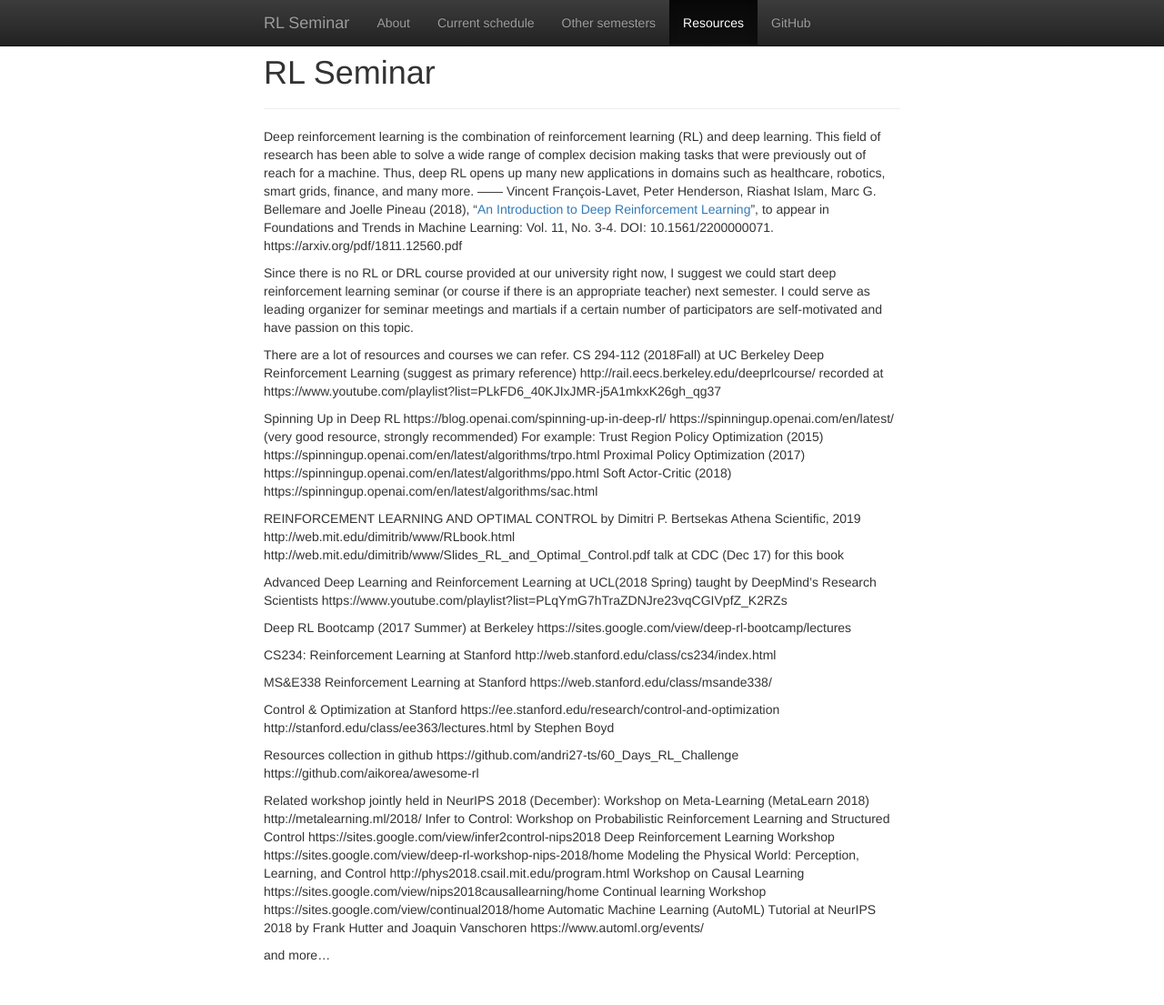
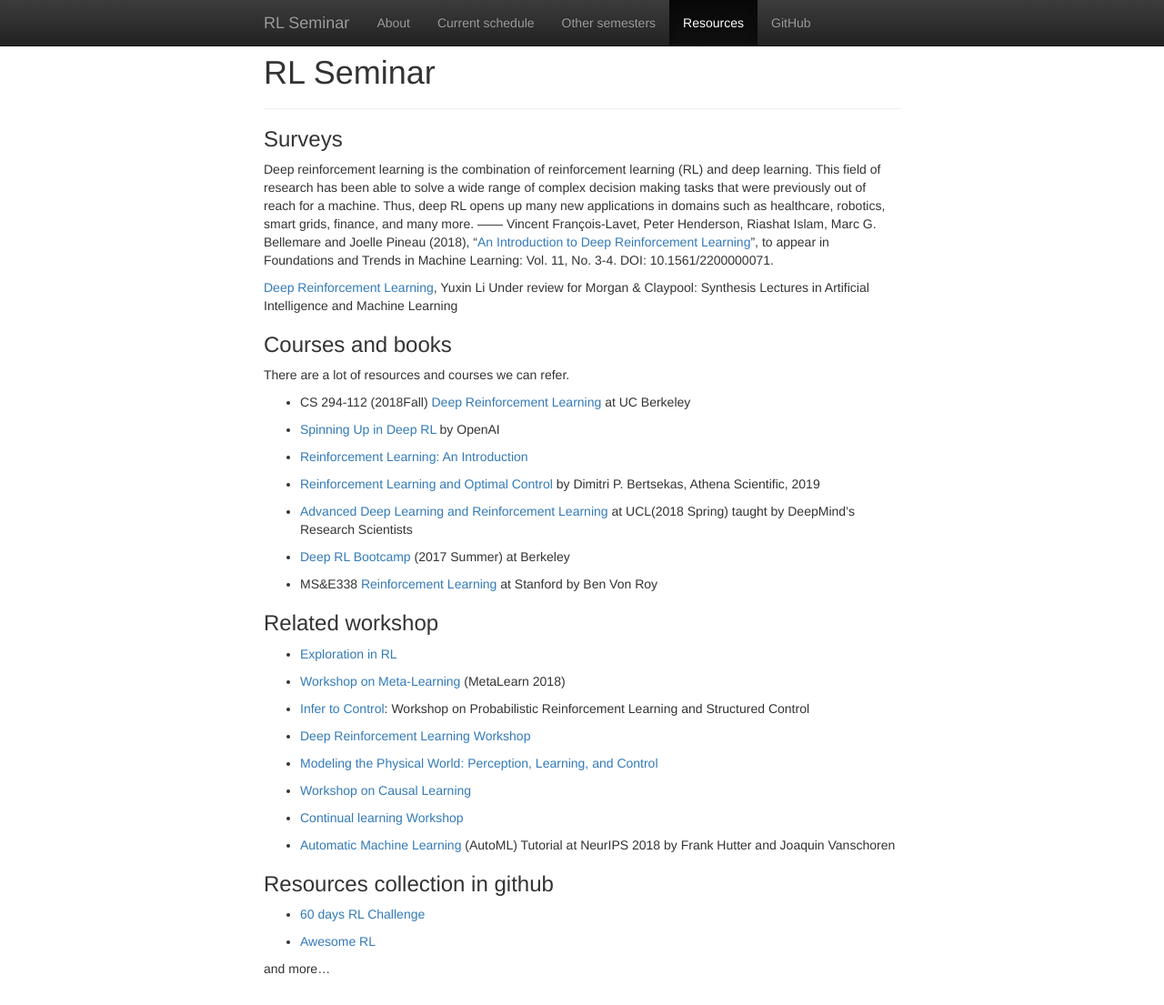
Before and after one commit to rlseminar/rlseminar.github.io, a Jekyll site: the page built from resource.md, in a window 1280 px wide and 1105 px high. Shown: the whole window at 91% size. Built offline with Jekyll 4.4.1, drawn with Linux system fonts in a browser that asks for light colours; nearby versions of some CDN libraries.

Commit message:
fix title

```diff
--- a/past.html
+++ b/past.html
@@ -1,4 +1,5 @@
 ---
+title: Past Seminars
 nav: past
 ---
 
--- a/resource.md
+++ b/resource.md
@@ -1,77 +1,57 @@
 ---
+title: Resources
 nav: resource
 ---
 
+### Surveys
+
 Deep reinforcement learning is the combination of reinforcement learning (RL) and deep learning.
 This field of research has been able to solve a wide range of complex decision making tasks that were previously out of reach for a machine.
-Thus, deep RL opens up many new applications in domains such as healthcare, robotics, smart grids, finance, and many more. ------ Vincent François-Lavet, Peter Henderson, Riashat Islam, Marc G. Bellemare and Joelle Pineau (2018), “[An Introduction to Deep Reinforcement Learning](static/files/intro-drl.pdf)”, to appear in Foundations and Trends in Machine Learning: Vol. 11, No. 3-4. DOI: 10.1561/2200000071.
-https://arxiv.org/pdf/1811.12560.pdf
+Thus, deep RL opens up many new applications in domains such as healthcare, robotics, smart grids, finance, and many more. ------ Vincent François-Lavet, Peter Henderson, Riashat Islam, Marc G. Bellemare and Joelle Pineau (2018), “[An Introduction to Deep Reinforcement Learning](https://arxiv.org/abs/1811.12560)”, to appear in Foundations and Trends in Machine Learning: Vol. 11, No. 3-4. DOI: 10.1561/2200000071.
+
+[Deep Reinforcement Learning](https://arxiv.org/abs/1810.06339), Yuxin Li Under review for Morgan & Claypool: Synthesis Lectures in Artificial Intelligence and Machine Learning
 
 
-
-Since there is no RL or DRL course provided at our university right now,
-I suggest we could start deep reinforcement learning seminar (or course if there is an appropriate teacher) next semester.
-I could serve as leading organizer for seminar meetings and martials
-if a certain number of participators are self-motivated and have passion on this topic.
+### Courses and books
 
 There are a lot of resources and courses we can refer.
-CS 294-112 (2018Fall) at UC Berkeley
-Deep Reinforcement Learning (suggest as primary reference)
-http://rail.eecs.berkeley.edu/deeprlcourse/
-recorded at https://www.youtube.com/playlist?list=PLkFD6_40KJIxJMR-j5A1mkxK26gh_qg37
+- CS 294-112 (2018Fall) [Deep Reinforcement Learning]((http://rail.eecs.berkeley.edu/deeprlcourse/)) at UC Berkeley
 
-Spinning Up in Deep RL
-https://blog.openai.com/spinning-up-in-deep-rl/
-https://spinningup.openai.com/en/latest/  (very good resource, strongly recommended)
-For example:
-Trust Region Policy Optimization (2015)
-https://spinningup.openai.com/en/latest/algorithms/trpo.html
-Proximal Policy Optimization (2017)
-https://spinningup.openai.com/en/latest/algorithms/ppo.html
-Soft Actor-Critic (2018)
-https://spinningup.openai.com/en/latest/algorithms/sac.html
+- [Spinning Up in Deep RL](https://spinningup.openai.com/en/latest/) by OpenAI
 
-REINFORCEMENT LEARNING AND OPTIMAL CONTROL by Dimitri P. Bertsekas
-Athena Scientific, 2019
-http://web.mit.edu/dimitrib/www/RLbook.html
-http://web.mit.edu/dimitrib/www/Slides_RL_and_Optimal_Control.pdf  talk at CDC (Dec 17) for this book
+- [Reinforcement Learning: An Introduction](http://incompleteideas.net/book/the-book.html)
+
+- [Reinforcement Learning and Optimal Control](http://web.mit.edu/dimitrib/www/RLbook.html) by Dimitri P. Bertsekas, Athena Scientific, 2019
+
+- [Advanced Deep Learning and Reinforcement Learning](https://github.com/enggen/DeepMind-Advanced-Deep-Learning-and-Reinforcement-Learning) at UCL(2018 Spring) taught by DeepMind’s Research Scientists
+
+- [Deep RL Bootcamp](https://sites.google.com/view/deep-rl-bootcamp/lectures) (2017 Summer) at Berkeley
+
+- MS&E338 [Reinforcement Learning](https://web.stanford.edu/class/msande338/) at Stanford by Ben Von Roy
+
+### Related workshop
+
+- [Exploration in RL](https://sites.google.com/view/erl-2018/home)
+
+- [Workshop on Meta-Learning](http://metalearning.ml/2018/) (MetaLearn 2018)
+
+- [Infer to Control](https://sites.google.com/view/infer2control-nips2018): Workshop on Probabilistic Reinforcement Learning and Structured Control
+
+- [Deep Reinforcement Learning Workshop](https://sites.google.com/view/deep-rl-workshop-nips-2018/home)
+
+- [Modeling the Physical World: Perception, Learning, and Control](http://phys2018.csail.mit.edu/program.html)
+
+- [Workshop on Causal Learning](https://sites.google.com/view/nips2018causallearning/home)
+
+- [Continual learning Workshop](https://sites.google.com/view/continual2018/home)
+
+- [Automatic Machine Learning](https://www.automl.org/events/) (AutoML) Tutorial at NeurIPS 2018 by Frank Hutter and Joaquin Vanschoren
 
 
-Advanced Deep Learning and Reinforcement Learning at UCL(2018 Spring) taught by DeepMind’s Research Scientists
-https://www.youtube.com/playlist?list=PLqYmG7hTraZDNJre23vqCGIVpfZ_K2RZs
+### Resources collection in github
 
-Deep RL Bootcamp (2017 Summer) at Berkeley
-https://sites.google.com/view/deep-rl-bootcamp/lectures
+- [60 days RL Challenge](https://github.com/andri27-ts/60_Days_RL_Challenge)
 
-CS234: Reinforcement Learning at Stanford
-http://web.stanford.edu/class/cs234/index.html
-
-MS&E338 Reinforcement Learning at Stanford
-https://web.stanford.edu/class/msande338/
-
-Control & Optimization at Stanford
-https://ee.stanford.edu/research/control-and-optimization
-http://stanford.edu/class/ee363/lectures.html by Stephen Boyd
-
-Resources collection in github
-https://github.com/andri27-ts/60_Days_RL_Challenge
-https://github.com/aikorea/awesome-rl
-
-
-Related workshop jointly held in NeurIPS 2018 (December):
-Workshop on Meta-Learning (MetaLearn 2018)
-http://metalearning.ml/2018/
-Infer to Control: Workshop on Probabilistic Reinforcement Learning and Structured Control
-https://sites.google.com/view/infer2control-nips2018
-Deep Reinforcement Learning Workshop
-https://sites.google.com/view/deep-rl-workshop-nips-2018/home
-Modeling the Physical World: Perception, Learning, and Control
-http://phys2018.csail.mit.edu/program.html
-Workshop on Causal Learning
-https://sites.google.com/view/nips2018causallearning/home
-Continual learning Workshop
-https://sites.google.com/view/continual2018/home
-Automatic Machine Learning (AutoML) Tutorial at NeurIPS 2018 by Frank Hutter and Joaquin Vanschoren
-https://www.automl.org/events/
+- [Awesome RL](https://github.com/aikorea/awesome-rl)
 
 and more…
```
Also changed, not shown: about.md (+1 -0 lines), index.md (+1 -0 lines).
